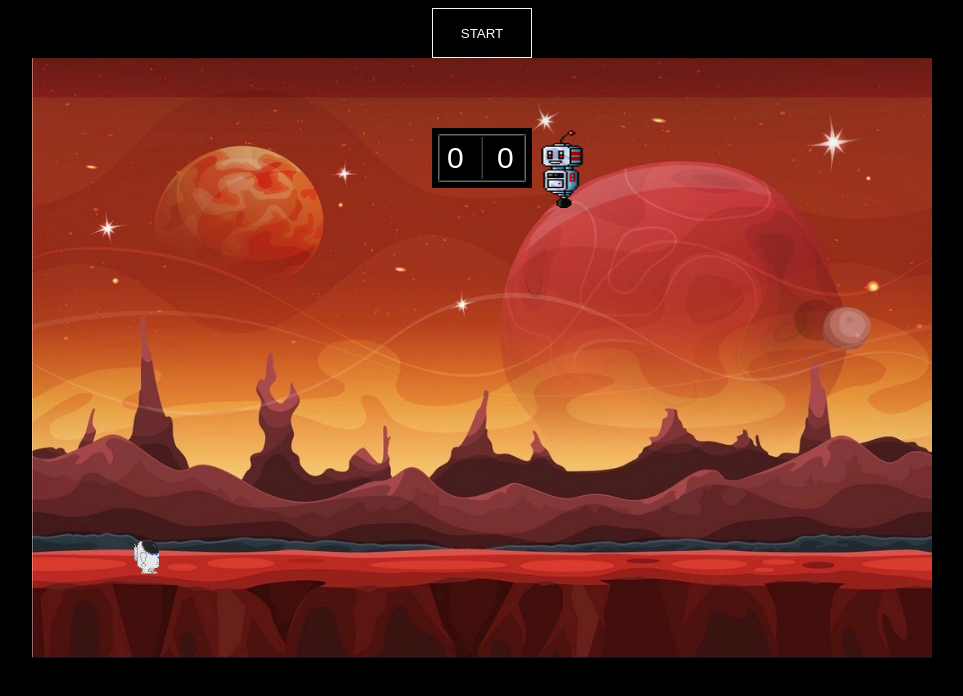
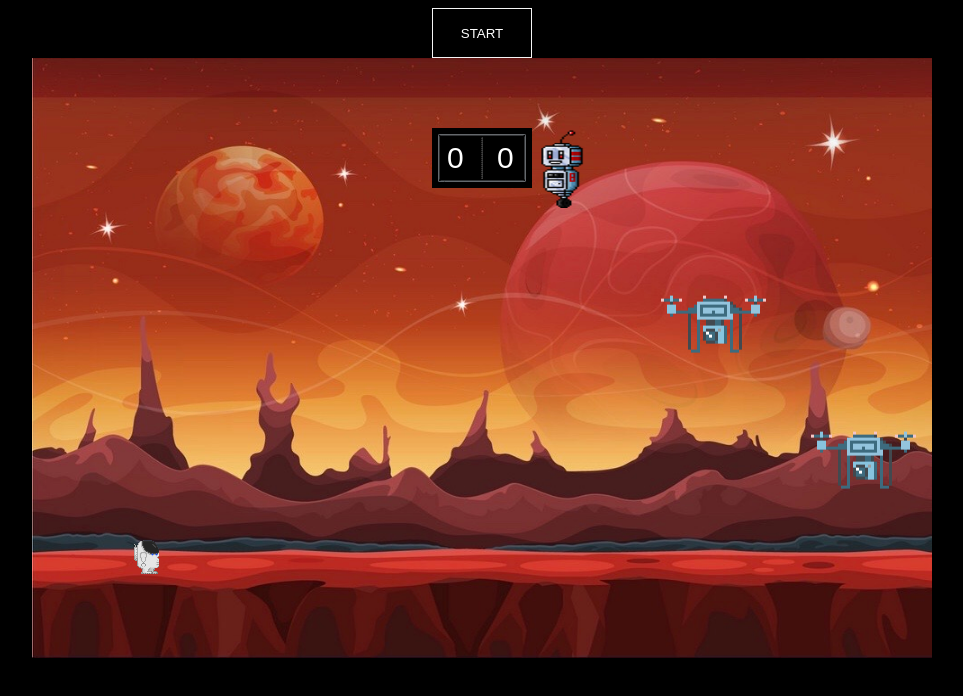
Before and after one commit to CarlosFabianG/learning-in-mars, a plain HTML site: page index.html in a window 1280 px wide. Both pictures are taken after a click on the button "START". Shown: the whole page, without its empty margins (158-1121 px from the left). Drawn offline with Linux system fonts and the light colour scheme.

Commit message:
se ajusto la velocidad

```diff
--- a/script.js
+++ b/script.js
@@ -244,7 +244,7 @@ function update(){
 }
 
 function start(){
-    interval = setInterval(update, 1000 / 20)
+    interval = setInterval(update, 1000 / 40)
 
 }
 
@@ -257,7 +257,7 @@ function startGame (){
 }
 
 function generateDron(){
-    if(frames % 100 === 0){
+    if(frames % 50 === 0){
    const max = canvas.height - 270
    const min = canvas.height / 6
    const randomHeight = Math.floor(Math.random() * max) + min
--- a/styles.css
+++ b/styles.css
@@ -1,6 +1,11 @@
 body {
     background-color: black;
     text-align: center;
+}
+
+
+h1 {
+    color: white;
 }
 
 .board {
```
Also changed, not shown: index.html (+1 -0 lines).
